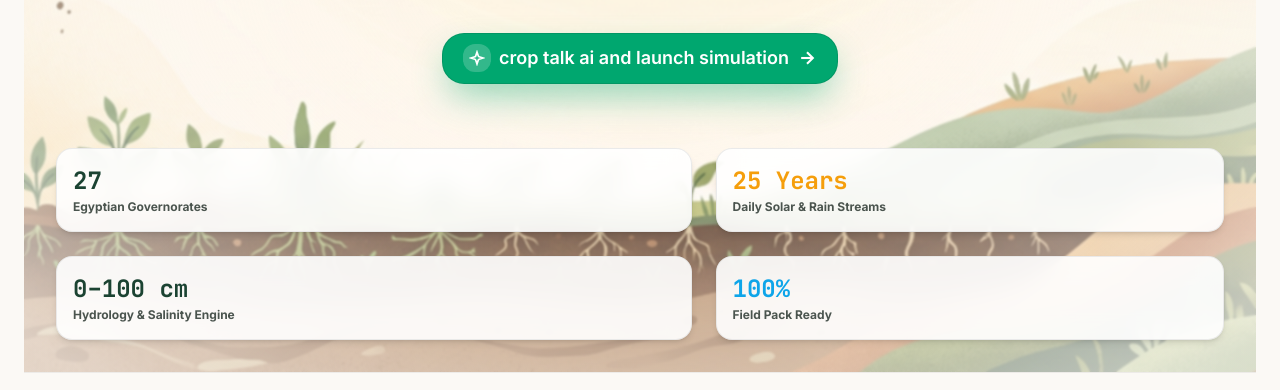
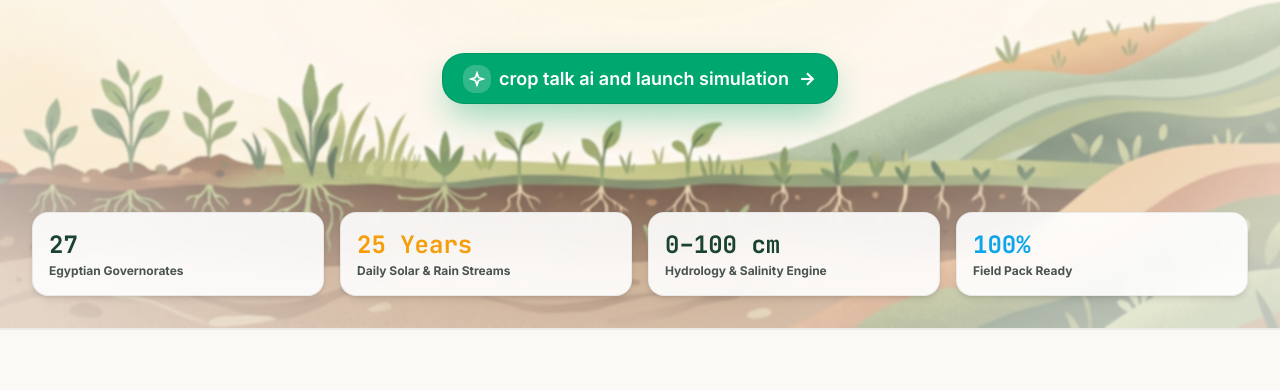
Before and after one commit to L4S3r/journey-into-soil, a React (Vite) app in the folder web/: page / in a window 1280 px wide. Shown: the part 568-958 px from the top of the page. Built offline with nearby package versions, Linux system fonts and the light colour scheme.

Commit message:
fix(web): scope global grid styles and align pipeline cards on single horizontal axis

```diff
--- a/web/src/features/landing/LandingPage.tsx
+++ b/web/src/features/landing/LandingPage.tsx
@@ -360,7 +360,7 @@ export function LandingPage({ onStartSimulation }: LandingPageProps) {
                 </button>
               </div>
 
-              <div className="grid grid-cols-1 md:grid-cols-3 gap-5 sm:gap-6 w-full max-w-4xl mx-auto">
+              <div className="grid grid-cols-1 md:grid-cols-3 astryx-three-col-pipeline gap-5 sm:gap-6 w-full max-w-4xl mx-auto">
 
                 {/* BUTTON 1: "start the journey simulation" */}
                 <button
@@ -420,7 +420,7 @@ export function LandingPage({ onStartSimulation }: LandingPageProps) {
 
           {/* Bottom Edge Stats Cards Strip */}
           <div className="relative z-10 w-full max-w-7xl mx-auto px-4 sm:px-6 lg:px-8 pb-8 pt-4">
-            <div className="grid grid-cols-2 lg:grid-cols-4 gap-3 sm:gap-4">
+            <div className="grid grid-cols-2 lg:grid-cols-4 astryx-four-col-pipeline gap-3 sm:gap-4">
 
               <div className="p-3.5 sm:p-4 rounded-2xl bg-white/90 dark:bg-[#151b17]/90 border border-neutral-200/80 dark:border-white/10 backdrop-blur-md shadow-md text-start">
                 <div className="text-xl sm:text-2xl font-black text-[var(--astryx-color-primary)] font-mono">
@@ -485,7 +485,7 @@ export function LandingPage({ onStartSimulation }: LandingPageProps) {
               {/* Connecting dashed line across desktop */}
               <div className="hidden lg:block absolute top-10 inset-x-14 h-0.5 border-t-2 border-dashed border-[var(--astryx-color-border)] z-0" aria-hidden="true" />
 
-              <div className="grid grid-cols-1 md:grid-cols-3 gap-6 relative z-10">
+              <div className="grid grid-cols-1 md:grid-cols-3 astryx-three-col-pipeline gap-6 relative z-10">
 
                 {/* Step 1 */}
                 <div className="group astryx-card astryx-card--interactive p-3 sm:p-3.5 flex flex-col justify-between relative overflow-hidden min-h-[480px] sm:min-h-[520px]">
@@ -612,7 +612,7 @@ export function LandingPage({ onStartSimulation }: LandingPageProps) {
             </div>
 
             {/* 3 Battlefield Threat Cards */}
-            <div className="grid grid-cols-1 md:grid-cols-3 gap-6 text-start">
+            <div className="grid grid-cols-1 md:grid-cols-3 astryx-three-col-pipeline gap-6 text-start">
 
               {/* Battle Card 1 */}
               <div className="astryx-card astryx-card--interactive p-6 flex flex-col justify-between backdrop-blur-md bg-[var(--astryx-color-surface)]/92 border border-[var(--astryx-color-border)] shadow-xl relative overflow-hidden group">
--- a/web/src/styles/app.css
+++ b/web/src/styles/app.css
@@ -163,8 +163,8 @@ input[type="range"] { inline-size: 100%; accent-color: var(--accent); cursor: po
 .disclaimer p { margin: 2px 0; }
 .disclaimer p + p { color: var(--bad); font-weight: 600; }
 
-/* Main Layout */
-main {
+/* Main Layout for Simulator & Results */
+main.landing, main.results {
   padding: var(--gutter);
   max-inline-size: 1320px;
   margin-inline: auto;
@@ -321,10 +321,10 @@ legend { padding-inline: 8px; font-weight: 700; font-size: 0.95rem; color: var(-
 .legend i.hatch { block-size: 12px; background: repeating-linear-gradient(45deg, var(--bare-bg), var(--bare-bg) 3px, var(--bare-line) 3px, var(--bare-line) 5px); }
 .day-readout { margin: 6px 0 0; font-size: .92rem; font-family: var(--astryx-font-mono); }
 
-/* Grid and Panels */
-.grid { display: grid; grid-template-columns: 1fr; gap: var(--gutter); align-items: start; }
+/* Grid and Panels (Scoped to Results View to avoid collision with Tailwind .grid) */
+main.results > .grid { display: grid; grid-template-columns: 1fr; gap: var(--gutter); align-items: start; }
 @media (min-width: 992px) {
-  .grid { grid-template-columns: 1.25fr 1fr; }
+  main.results > .grid { grid-template-columns: 1.25fr 1fr; }
 }
 .side { display: grid; gap: var(--gutter); }
 .evidence { display: grid; gap: 14px; }
--- a/web/src/styles/astryx.css
+++ b/web/src/styles/astryx.css
@@ -506,6 +506,29 @@ body {
   transform: translateY(-3px);
   border-color: var(--astryx-color-border-hover);
   box-shadow: var(--astryx-shadow-lg);
+}
+
+/* Responsive Pipeline Grids (Guarantees multi-step cards align horizontally on the same x-axis) */
+.astryx-three-col-pipeline {
+  display: grid;
+  grid-template-columns: 1fr;
+  gap: 1.5rem;
+}
+@media (min-width: 768px) {
+  .astryx-three-col-pipeline {
+    grid-template-columns: repeat(3, minmax(0, 1fr)) !important;
+  }
+}
+
+.astryx-four-col-pipeline {
+  display: grid;
+  grid-template-columns: repeat(2, minmax(0, 1fr));
+  gap: 1rem;
+}
+@media (min-width: 992px) {
+  .astryx-four-col-pipeline {
+    grid-template-columns: repeat(4, minmax(0, 1fr)) !important;
+  }
 }
 
 /* Astryx Button Component */
```
